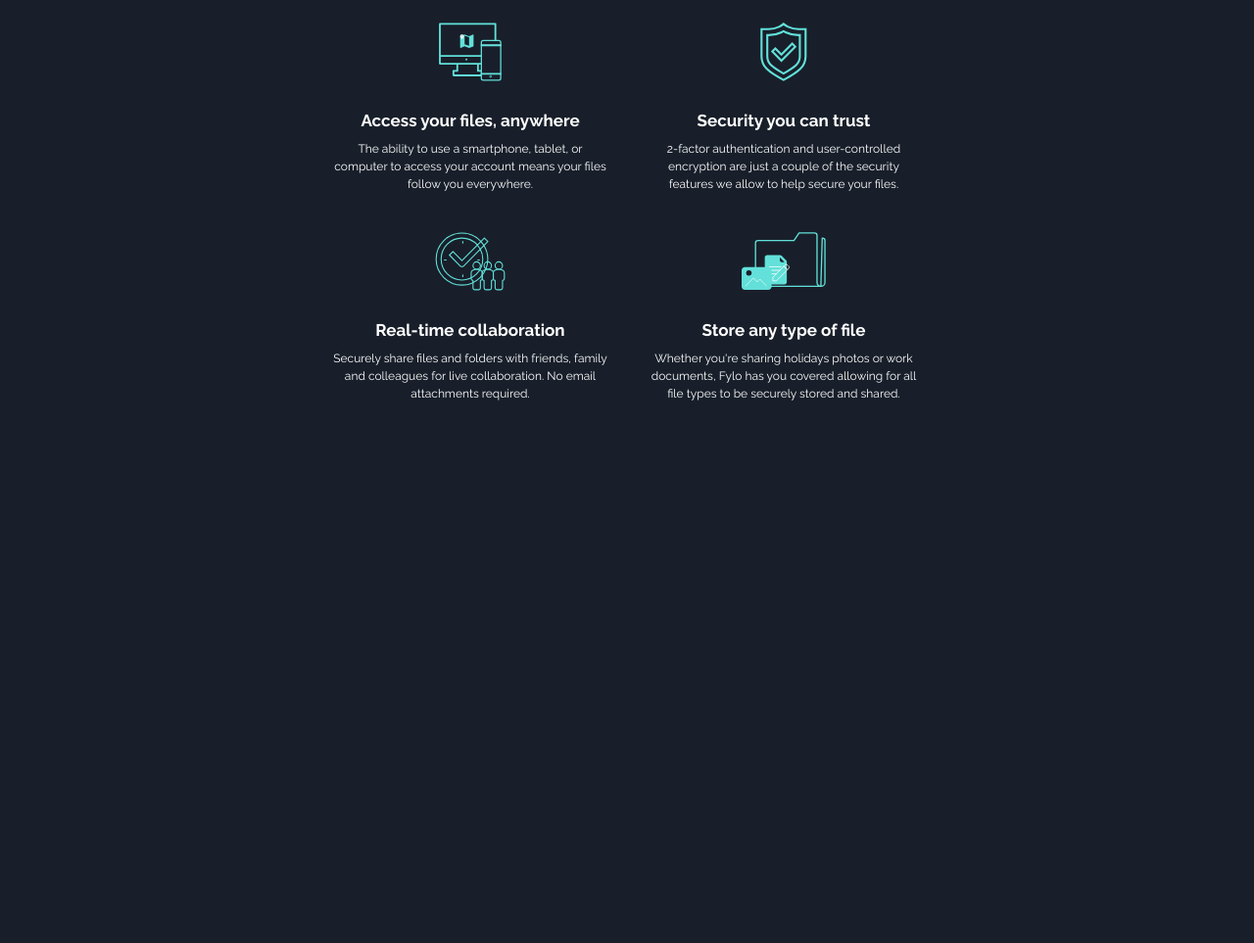
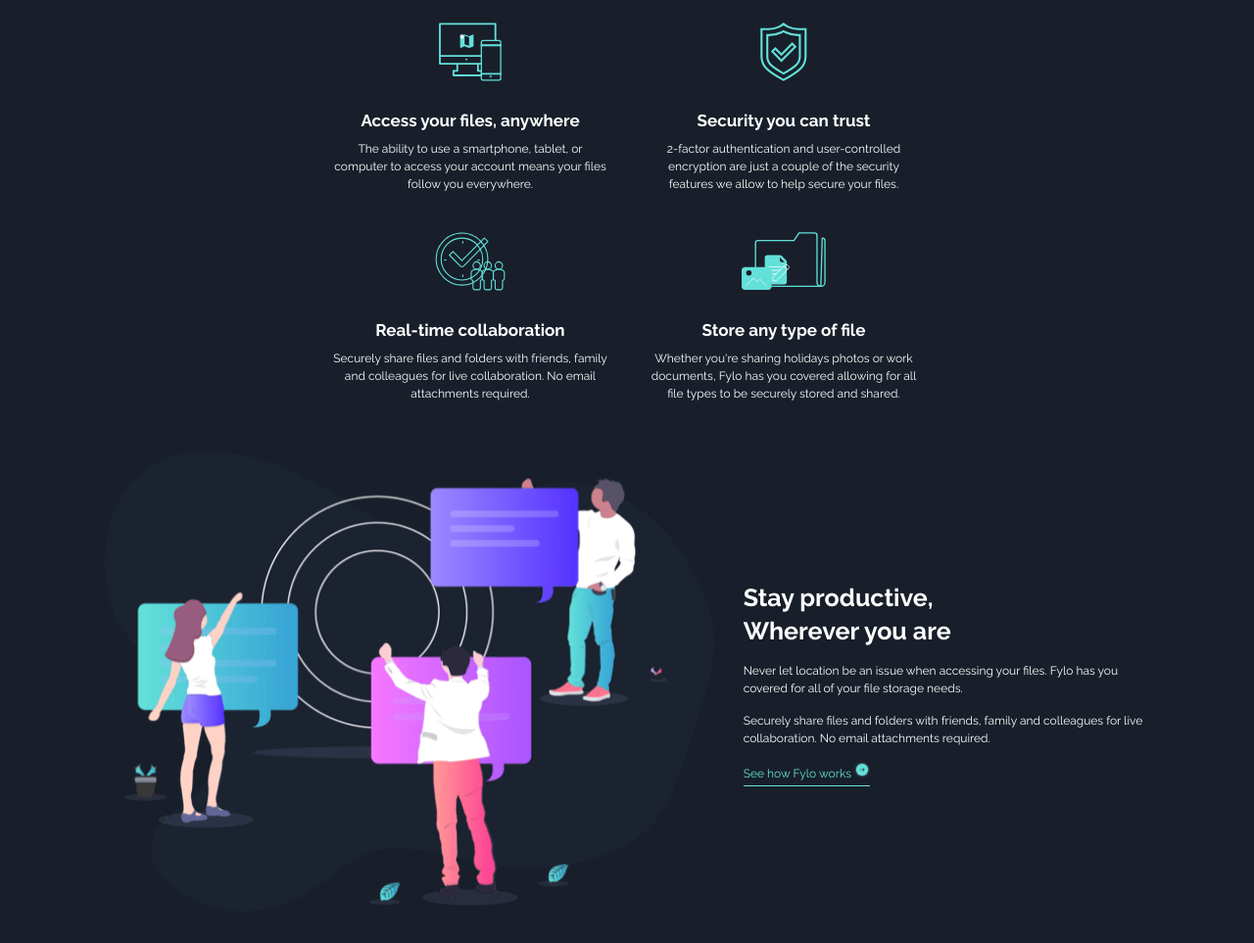
Before and after one commit to Jay-Topher/fylo-landing-page, a plain HTML site: page index.html in a window 1280 px wide. Shown: the part 1031-1994 px from the top of the page at 98% size. Before the commit the page ends 1492 px from the top, so only its background shows below. Drawn offline with Linux system fonts and the light colour scheme.

Commit message:
section-3 created and styled

```diff
--- a/css/styles.css
+++ b/css/styles.css
@@ -72,7 +72,7 @@ a {
 
 /* section 1 */
 
-.section-1, .section-2 {
+.section-1, .section-2, .section-3 {
     margin: 0 auto;
     margin-bottom: 3rem;
 }
@@ -113,6 +113,10 @@ a {
     background-image: linear-gradient(to right, hsl(176, 68%, 64%) ,hsl(198, 60%, 50%));
 }
 
+.w-100 {
+    width: 100%;
+}
+
 
 /* Section-2 */
 
@@ -139,6 +143,8 @@ a {
 
 .paragraph {
     line-height: 1.8rem;
+    font-size: 1.2rem;
+
 }
 
 h3 {
@@ -151,3 +157,39 @@ h3 {
 .section-2__content p {
     margin-top: 1rem;
 }
+
+
+/* Section 3 */
+.section-3 {
+    display: flex;
+    flex-wrap: wrap;
+    align-items: center;
+    justify-content: space-between;
+}
+
+.section-3__text {
+    flex: 2;
+    margin-left: 3rem;
+}
+
+.section-3__img {
+    flex: 3;
+}
+
+.section-3__text h2 {
+    font-size: 2.5rem;
+    line-height: 3.4rem;
+}
+
+.section-3__text p {
+    margin-top: 1.5rem;
+}
+
+.section-3__text a {
+    border-bottom: 1px solid hsl(176, 68%, 64%);
+    color: hsl(176, 68%, 64%);
+    font-size: 1.2rem;
+    display: inline-block;
+    padding-bottom: .5rem;
+    margin-top: 1.5rem;
+}
--- a/index.html
+++ b/index.html
@@ -74,6 +74,18 @@
 
         </section>
 
+        <section class="section-3 col-10">
+            <div class="section-3__img">
+                <img src="img/illustration-stay-productive.png" alt="stay productive" class="w-100">
+            </div>
+            <div class="section-3__text">
+                <h2>Stay productive, <span class="n-line">Wherever you are</span></h2>
+                <p class="paragraph">Never let location be an issue when accessing your files. Fylo has you covered for all of your file storage needs.</p>
+                <p class="paragraph">Securely share files and folders with friends, family and colleagues for live collaboration. No email attachments required.</p>
+                <a href="#">See how Fylo works <span><img src="img/icon-arrow.svg" alt=""></span></a>
+            </div>
+        </section>
+
     </div>
 
 
```
